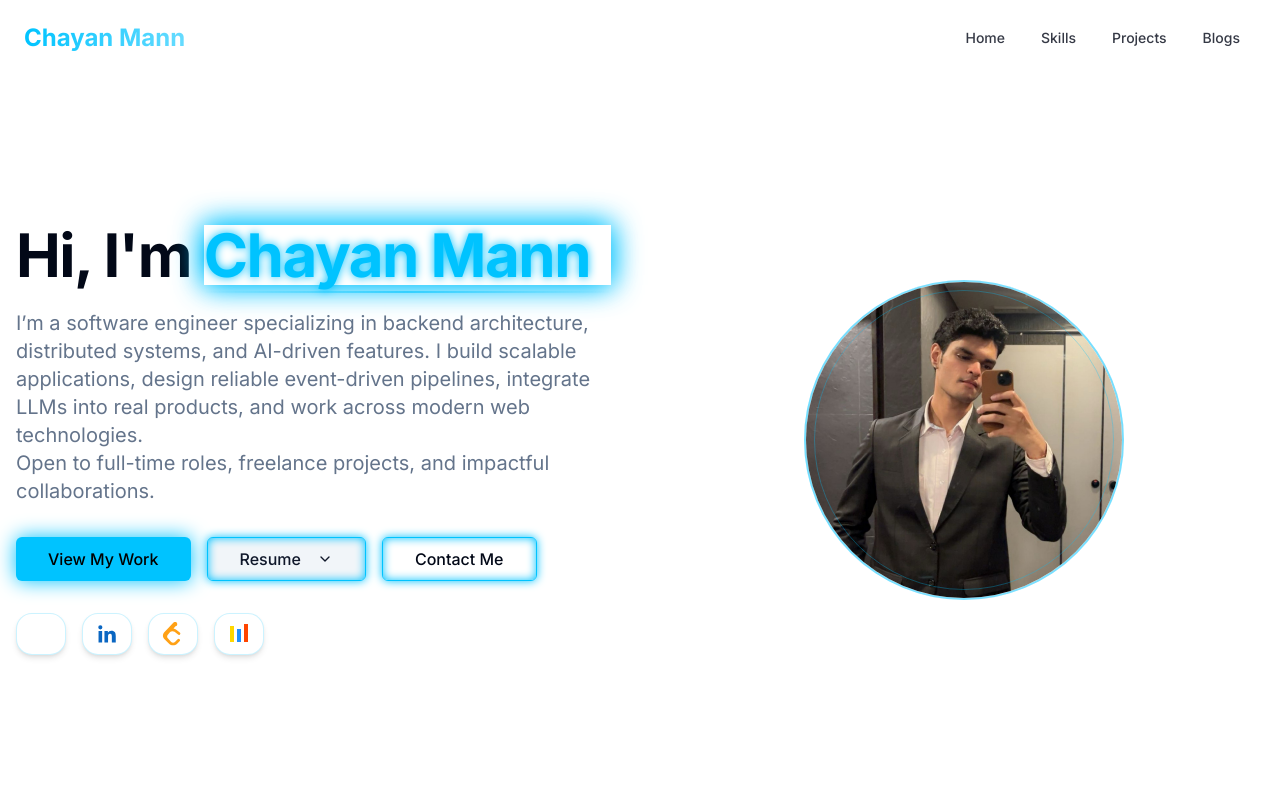
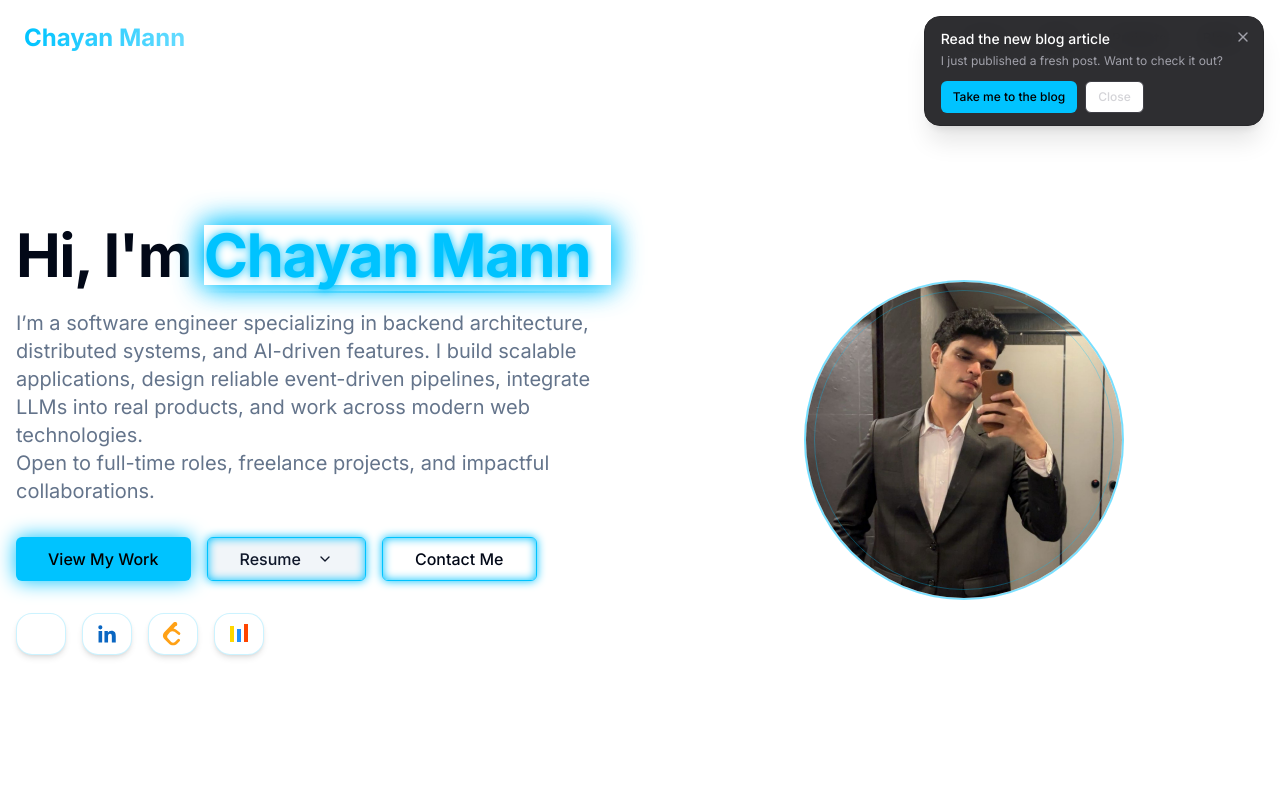
Before and after one commit to chayan-mann/portfolio-website, a Next.js app: page / in a window 1280 px wide. Shown: the top 800 px of the page. Built offline with nearby package versions, Linux system fonts and the light colour scheme.

Commit message:
added BlogPopup component to the homepage

```diff
--- a/app/page.tsx
+++ b/app/page.tsx
@@ -1,16 +1,17 @@
-import Navbar from "@/components/navbar"
-import Hero from "@/components/hero"
-import About from "@/components/about"
-import Skills from "@/components/skills"
-import Projects from "@/components/projects"
-import Contact from "@/components/contact"
-import Footer from "@/components/footer"
+import Navbar from "@/components/navbar";
+import Hero from "@/components/hero";
+import About from "@/components/about";
+import Skills from "@/components/skills";
+import Projects from "@/components/projects";
+import Contact from "@/components/contact";
+import Footer from "@/components/footer";
+import BlogPopup from "@/components/blog-popup";
 
 export default function Home() {
   return (
     <div className="min-h-screen bg-background">
-
       <Navbar />
+      <BlogPopup />
       <main>
         <Hero />
         {/* <About /> */}
@@ -20,5 +21,5 @@ export default function Home() {
       </main>
       <Footer />
     </div>
-  )
+  );
 }
--- /dev/null
+++ b/components/blog-popup.tsx
@@ -0,0 +1,49 @@
+ "use client";
+
+ import { useState } from "react";
+ import Link from "next/link";
+ import { X } from "lucide-react";
+ import { Button } from "@/components/ui/button";
+
+ export default function BlogPopup() {
+   const [open, setOpen] = useState(true);
+
+   if (!open) return null;
+
+   return (
+     <div className="fixed top-4 right-4 z-50">
+       <div className="relative max-w-sm rounded-2xl border border-zinc-800 bg-zinc-900/90 px-4 py-3 shadow-xl backdrop-blur-md">
+         <button
+           aria-label="Close notification"
+           className="absolute right-2 top-2 rounded-full p-1 text-zinc-400 hover:bg-zinc-800 hover:text-zinc-100"
+           onClick={() => setOpen(false)}
+         >
+           <X className="h-4 w-4" />
+         </button>
+
+         <div className="pr-6">
+           <p className="text-sm font-medium text-white">
+             Read the new blog article
+           </p>
+           <p className="mt-1 text-xs text-zinc-400">
+             I just published a fresh post. Want to check it out?
+           </p>
+         </div>
+
+         <div className="mt-3 flex gap-2">
+           <Button asChild size="sm" className="h-8 px-3 text-xs">
+             <Link href="/blogs">Take me to the blog</Link>
+           </Button>
+           <Button
+             size="sm"
+             variant="outline"
+             className="h-8 px-3 text-xs border-zinc-700 text-zinc-300 hover:bg-zinc-800"
+             onClick={() => setOpen(false)}
+           >
+             Close
+           </Button>
+         </div>
+       </div>
+     </div>
+   );
+ }
```
